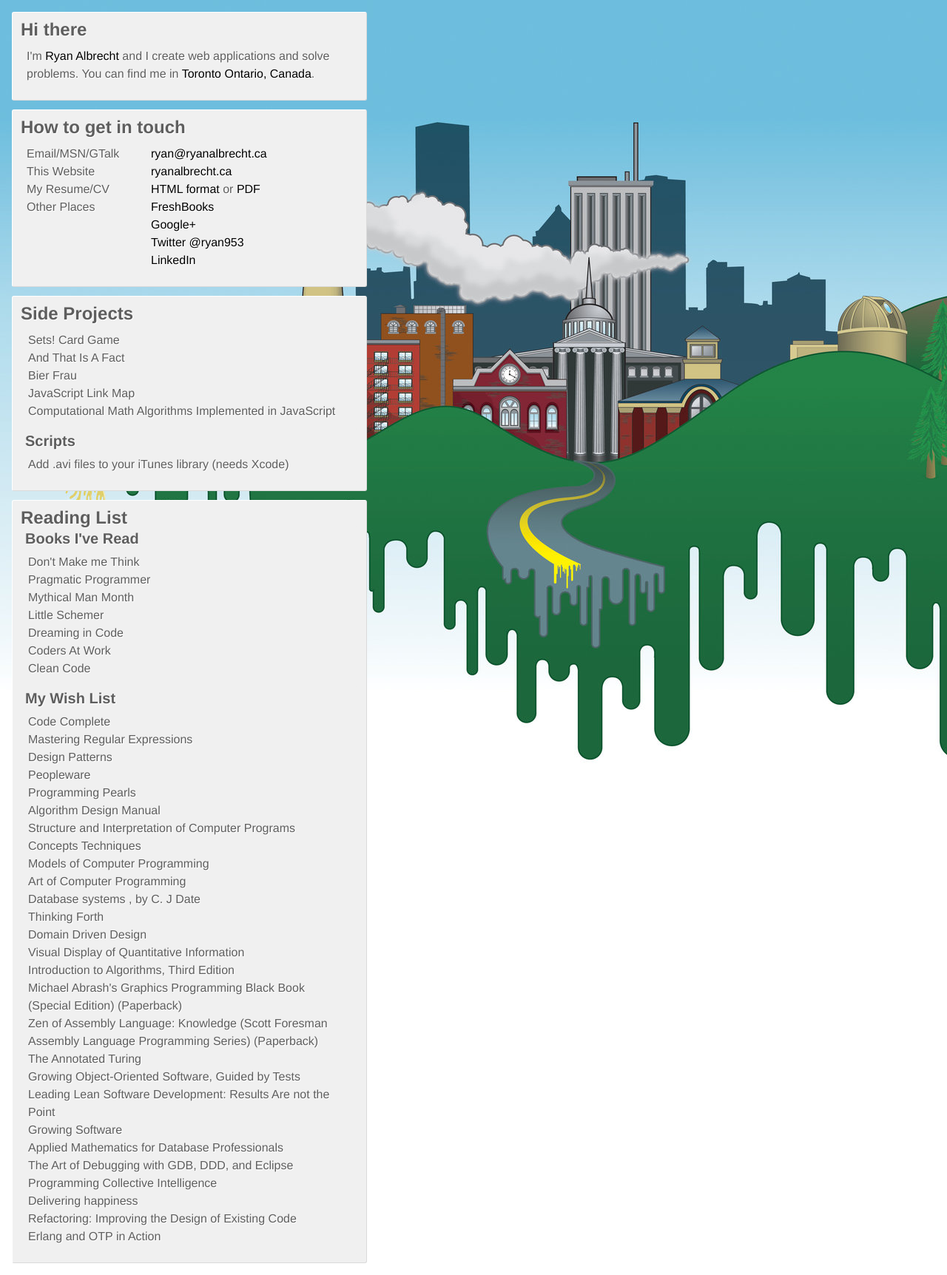
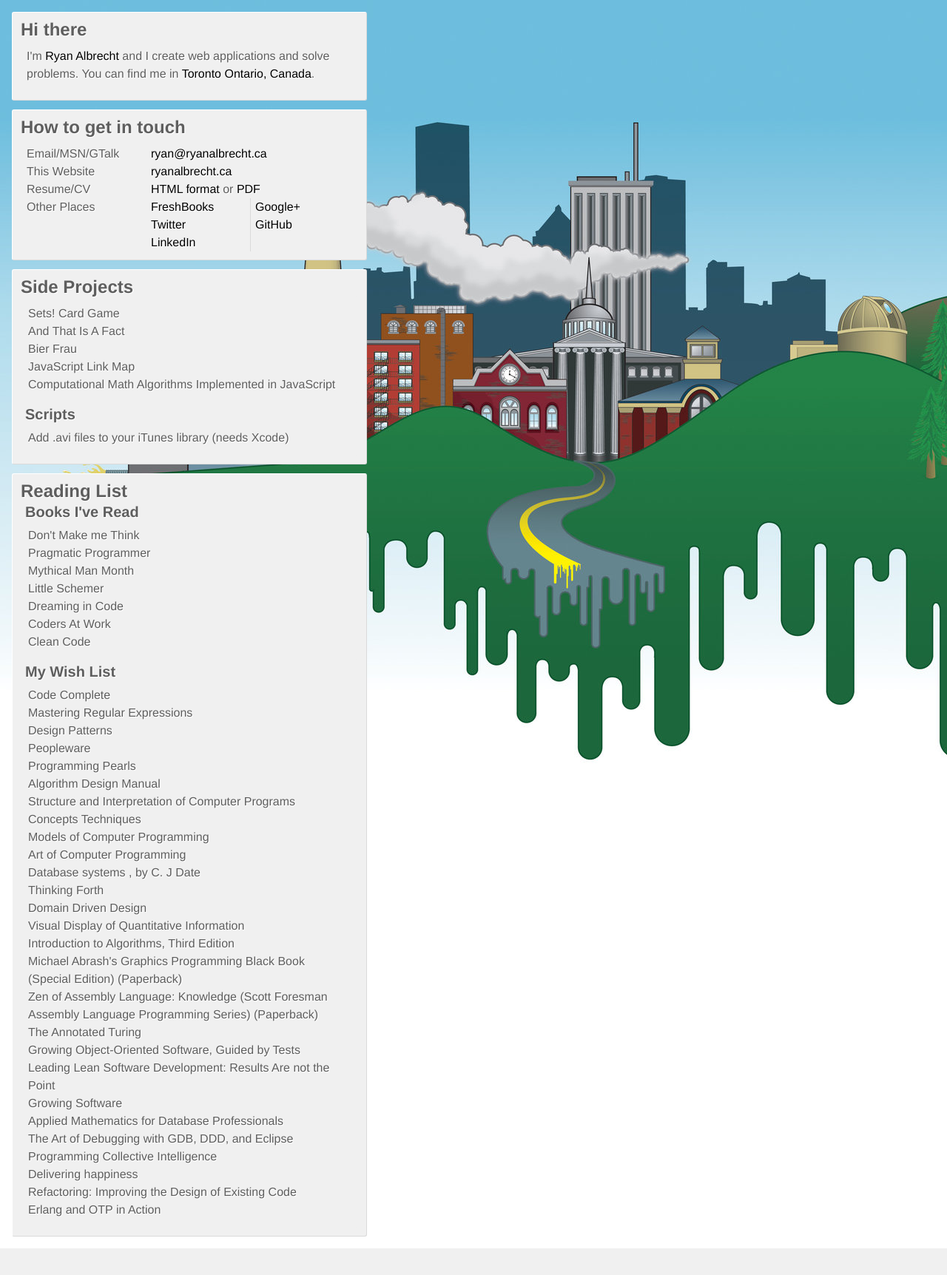
Before and after one commit to ryan953/ryanalbrecht.ca, a PHP site: page / in a window 1280 px wide. Shown: the whole page at 74% size. After the commit the page ends 1688 px from the top, so only its background shows below. Run offline with PHP 8.4, Linux system fonts and the light colour scheme; some libraries are stand-ins or nearby versions.

Commit message:
fixed display of 'other places' list to be in two columns. older browsers can suck it.

```diff
--- a/all.css
+++ b/all.css
@@ -28,12 +28,8 @@ h1 {
 }
 
 ol, ul {
-	/*margin: .5em 0 0 2em;*/
 	margin:0;
 	padding:0;
-}
-ul {
-	/*margin:.5em 0 0 .5em;*/
 }
 p, dl, ul, ol {
 	padding:.75em .5em;
@@ -62,6 +58,24 @@ dd {
 	margin: 0;
 	padding-left: 10.5em;
 }
+dd.half {
+	width:130px;
+	float:left;
+	padding:0;
+	padding-left:6px;
+}
+dd.half:nth-child(even) {
+	padding-left:10.5em;
+	padding-right: 5px;
+	border-right: 1px solid #DADADA;
+	width:129px;
+}
+dt + dd.half:nth-child(n) {
+	padding-left:.5em;
+}
+dd.half a {
+	display:block;
+}
 em {
 	color:black;
 	font-style:normal;
@@ -80,7 +94,7 @@ a:hover {
 	height:auto;
 	width:100%;
 }
-.wrapper:after { /* will clear the background when all children are floated*/
+.wrapper:after, section:after{ /* will clear the background when all children are floated*/
 	clear:both;
 	display:block;
 	height:0;
--- a/index.php
+++ b/index.php
@@ -39,7 +39,7 @@
 					<dt>This Website</dt>
 					<dd><a href="http://ryanalbrecht.ca" title="That's this website!"><em>ryanalbrecht.ca</em></a></dd>
 
-					<dt>My Resume/CV</dt>
+					<dt>Resume/CV</dt>
 					<dd>
 						<a href="albrecht_ryan_resume.html" title="My Resume"><em>HTML format</em></a>
 						or
@@ -47,10 +47,11 @@
 					</dd>
 
 					<dt>Other Places</dt>
-					<dd><a href="http://www.freshbooks.com/our-team.php#ryan" title="FreshBooks"><em>FreshBooks</em></a></dd>
-					<dd><a href="https://plus.google.com/100893252150236411014/buzz" title="Google Plus Profile"><em>Google+</em></a></dd>
-					<dd><a href="http://twitter.com/ryan953" title="Twitter profile"><em>Twitter @ryan953</em></a></dd>
-					<dd><a href="http://ca.linkedin.com/in/ryanalbrecht" title="LinkedIn profile"><em>LinkedIn</em></a></dd>
+					<dd class="half"><a href="http://www.freshbooks.com/our-team.php#ryan" title="FreshBooks"><em>FreshBooks</em></a></dd>
+					<dd class="half"><a href="https://plus.google.com/100893252150236411014/buzz" title="Google Plus Profile"><em>Google+</em></a></dd>
+					<dd class="half"><a href="http://twitter.com/ryan953" title="Twitter profile"><em>Twitter</em></a></dd>
+					<dd class="half"><a href="https://github.com/ryan953" title="GitHub Projects"><em>GitHub</em></a></dd>
+					<dd class="half"><a href="http://ca.linkedin.com/in/ryanalbrecht" title="LinkedIn profile"><em>LinkedIn</em></a></dd>
 				</dl>
 			</section>
 
```
